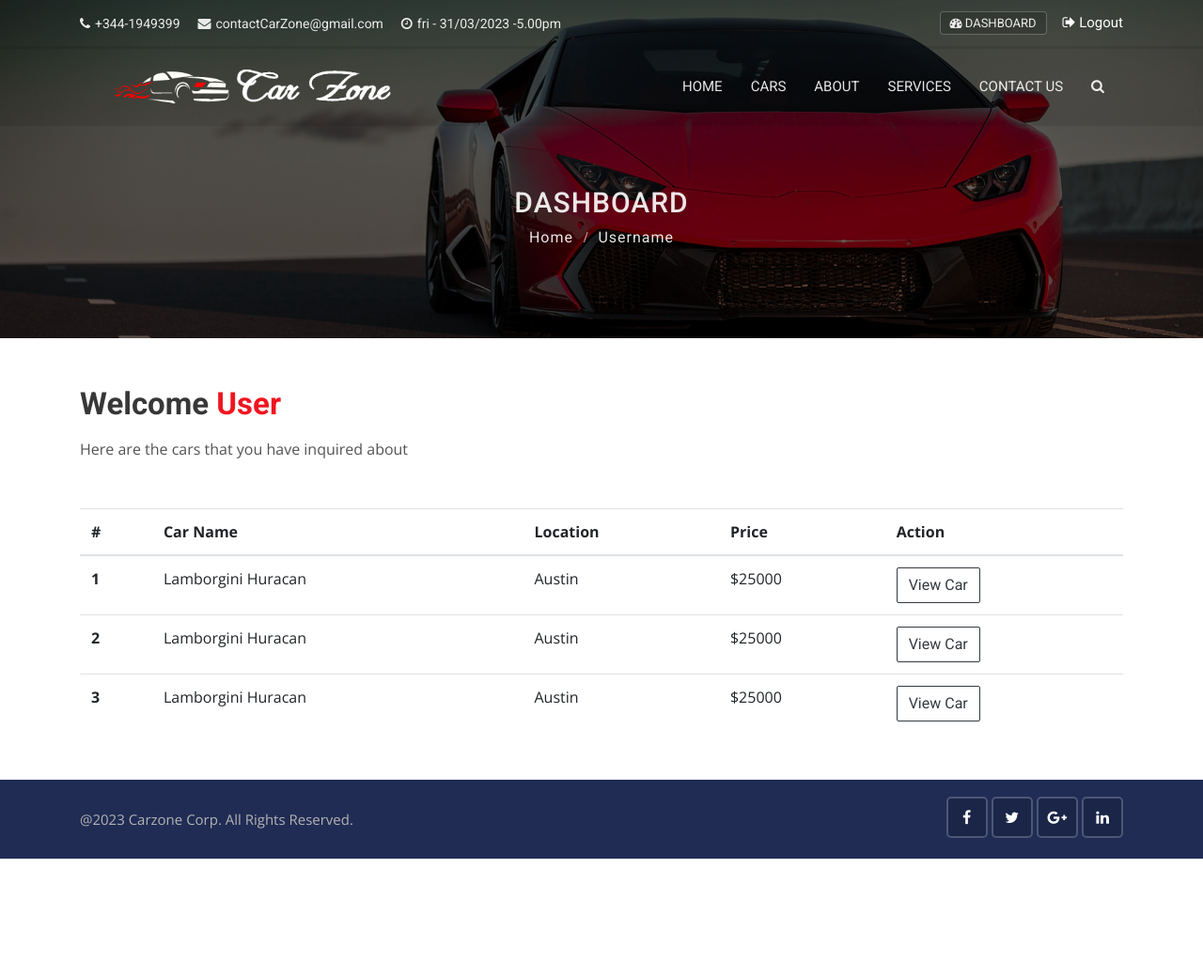
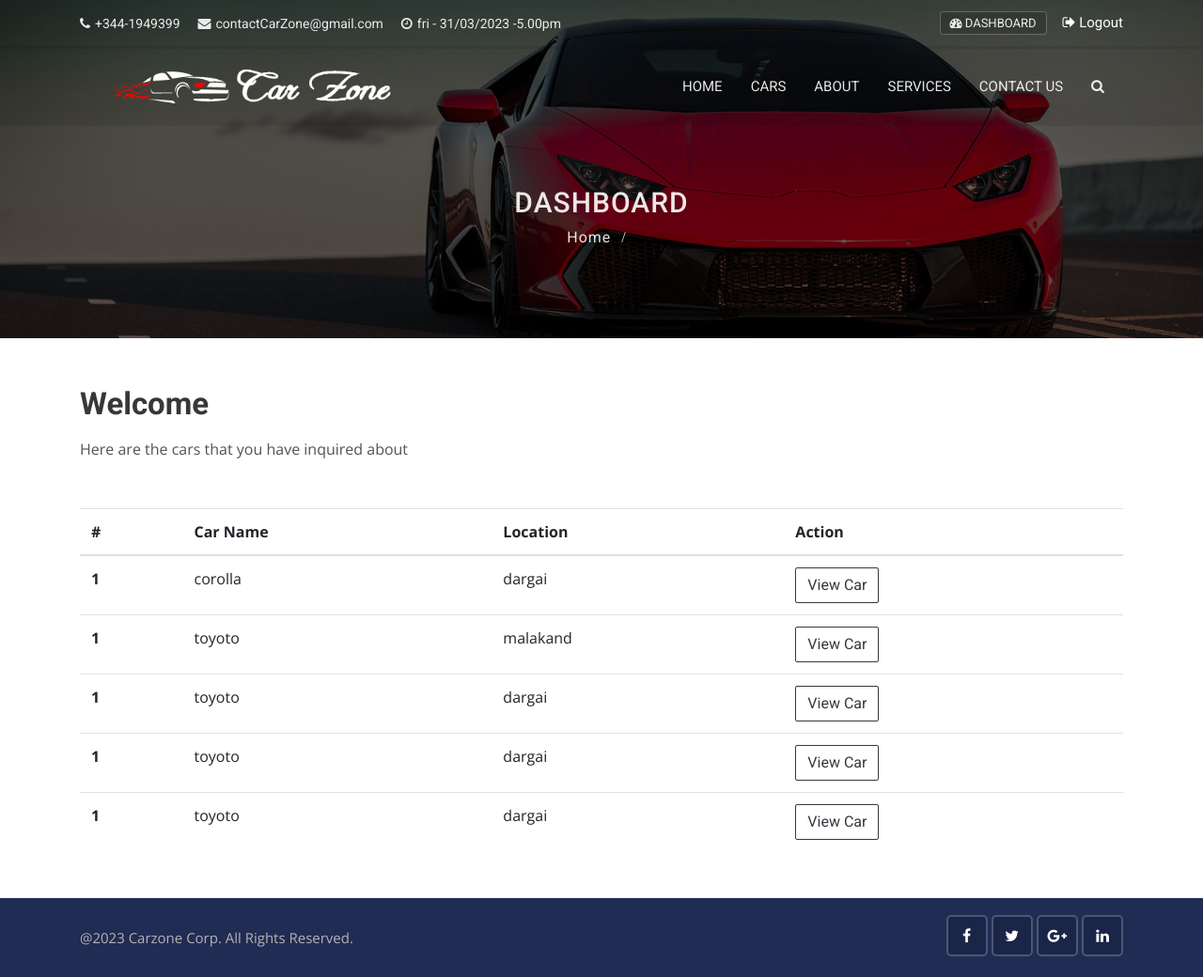
Before and after one commit to waqasbcs/CarZone-project, a Django app: a page that uses pages/templates/accounts/dashboard.html in a window 1280 px wide. Shown: the whole page at 94% size. Before the commit the page ends 914 px from the top, so only its background shows below. Run offline with Django 4.2, Linux system fonts and the light colour scheme; a user stored in the database is signed in; data comes from the database, SQL or seed files in the repository; both versions use the stored data as it was after the commit; some libraries are stand-ins or nearby versions.

Commit message:
dashboard functionality force user to logun

```diff
--- a/accounts/views.py
+++ b/accounts/views.py
@@ -1,7 +1,8 @@
 from django.shortcuts import render,redirect
 from django.contrib import messages,auth
 from django.contrib.auth.models import User
-
+from contacts.models import contact
+from django.contrib.auth.decorators import login_required
 
 
 # Create your views here.
@@ -57,9 +58,13 @@
     else:
         return render(request,'accounts/register.html')
 
-
+@login_required(login_url = 'login')
 def dashboard(request):
-    return render(request,'accounts/dashboard.html')
+    user_inquiry = contact.objects.order_by('-create_date').filter(user_id=request.user.id)
+    data = {
+        'inquiries':user_inquiry,
+    }
+    return render(request,'accounts/dashboard.html',data)
 
 def logout(request):
     if request.method == 'POST':
--- a/pages/templates/accounts/dashboard.html
+++ b/pages/templates/accounts/dashboard.html
@@ -11,7 +11,7 @@
             <h1>Dashboard</h1>
             <ul class="breadcrumbs">
                 <li><a href="{% url 'home' %}">Home</a></li>
-                <li class="active">Username</li>
+                <li class="active">{{user.first_name}}</li>
             </ul>
         </div>
     </div>
@@ -25,43 +25,34 @@
 <div class="container mt-50 mb-50">
 	 {% include 'includes/messages.html' %}
 	<div class="main-title" style="text-align:left !important;">
-            <h1>Welcome <span>User</span></h1>
+            <h1>Welcome <span>{{user.first_name}}</span></h1>
             <p>Here are the cars that you have inquired about</p>
         </div>
+		{% if inquiries %}
 		<table class="table table-hover">
 			<thead>
 			  <tr>
 				<th scope="col">#</th>
 				<th scope="col">Car Name</th>
 				<th scope="col">Location</th>
-		  <th scope="col">Price</th>
 				<th scope="col">Action</th>
 			  </tr>
 			</thead>
 			<tbody>
+				{% for inquiry in inquiries %}
 			  <tr>
 				<th scope="row">1</th>
-		  <td>Lamborgini Huracan</td>
-		  <td>Austin</td>
-		  <td>$25000</td>
-		  <td><a href="#" class="btn btn-outline-dark">View Car</a></td>
+				<td>{{inquiry.car_title}}</td>
+				<td>{{inquiry.city}}</td>
+ 				<td><a href="{% url 'car_detail' inquiry.car_id %}" class="btn btn-outline-dark">View Car</a></td>
 			  </tr>
-		<tr>
-		  <th scope="row">2</th>
-		  <td>Lamborgini Huracan</td>
-		  <td>Austin</td>
-		  <td>$25000</td>
-		  <td><a href="#" class="btn btn-outline-dark">View Car</a></td>
-		</tr>
-		<tr>
-		  <th scope="row">3</th>
-		  <td>Lamborgini Huracan</td>
-		  <td>Austin</td>
-		  <td>$25000</td>
-		  <td><a href="#" class="btn btn-outline-dark">View Car</a></td>
-		</tr>
+			  {% endfor %}
 			</tbody>
 		  </table>
+		{% else %}
+		<h4> you have no inquries</h4>
+		{% endif %}
+
 </div>
 
 <!--   Dashboard End   -->
```
Also changed, not shown: db.sqlite3. Lines whose indentation alone changed are shown as unchanged.
